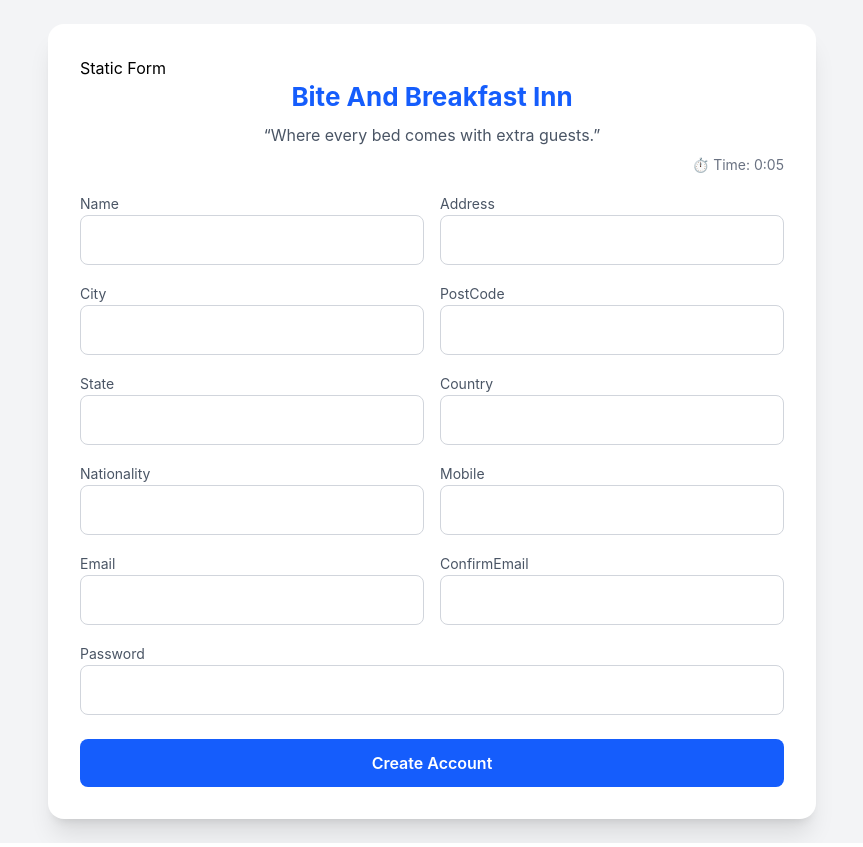
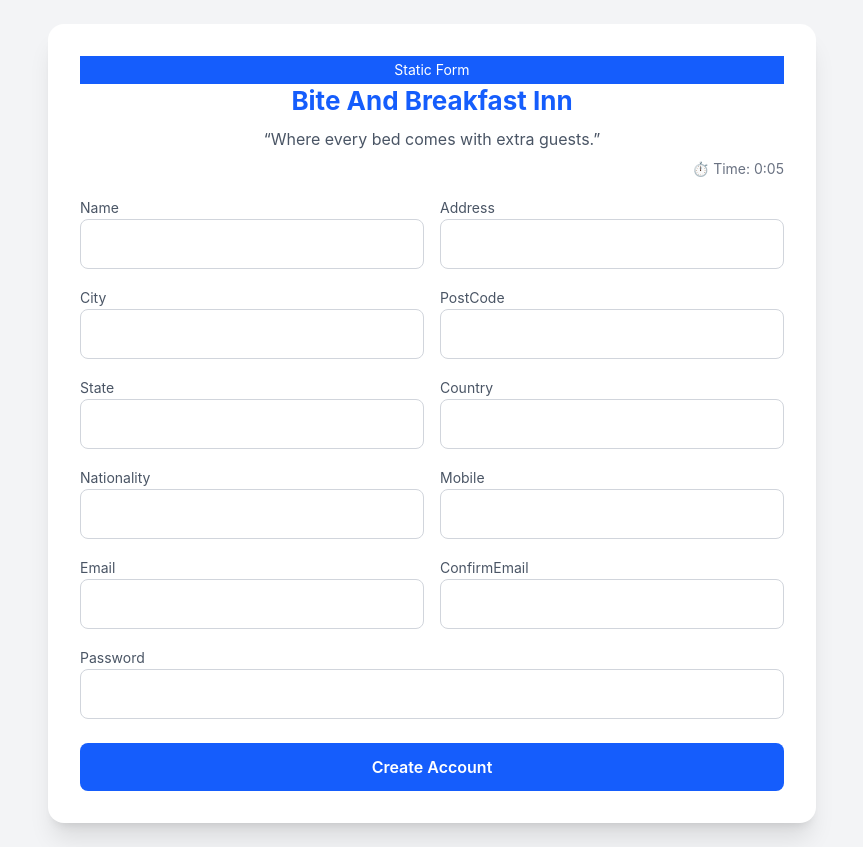
Before and after one commit to Zhelle10/Thesis-Static-And-Dynamic-Web-Forms-, a React (Vite) app in the folder WebForms/: page /static in a window 1280 px wide. Shown: the whole page, without its empty margins (208-1071 px from the left). Built offline with nearby package versions, Linux system fonts and the light colour scheme.

Commit message:
just small detail added (text)

```diff
--- a/WebForms/ai/DynamicForm.jsx
+++ b/WebForms/ai/DynamicForm.jsx
@@ -211,10 +211,12 @@ const DynamicForm = () => {
                 message={errorMessage}
             />
 
+
             <form
                 onSubmit={handleSubmit}
                 className="bg-white shadow-xl rounded-2xl w-full max-w-3xl p-4 sm:p-6 md:p-8"
             >
+                <p className="text-xs sm:text-sm text-gray-600 text-center text-white bg-blue-600 py-1">Dynamic Form</p>
                 <h1 className="text-xl sm:text-2xl md:text-[26px] font-bold text-center text-blue-600 mb-2">
                     Bite And Breakfast Inn
                 </h1>
--- a/WebForms/ai/StaticForm.jsx
+++ b/WebForms/ai/StaticForm.jsx
@@ -162,7 +162,7 @@ const StaticForm = () => {
                 onSubmit={handleSubmit}
                 className="bg-white shadow-xl rounded-2xl w-full max-w-3xl p-4 sm:p-6 md:p-8"
             >
-                <h1>Static Form</h1>
+                <p className="text-xs sm:text-sm text-gray-600 text-center text-white bg-blue-600 py-1">Static Form</p>
 
                 <h1 className="text-xl sm:text-2xl md:text-[26px] font-bold text-center text-blue-600 mb-2">
                     Bite And Breakfast Inn
```
